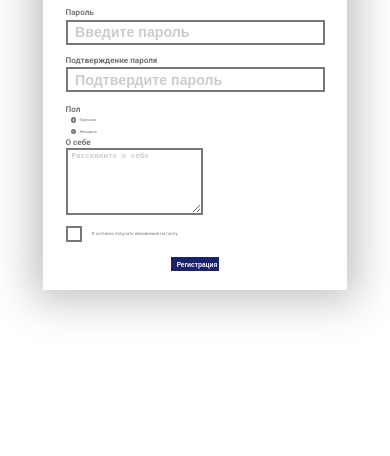
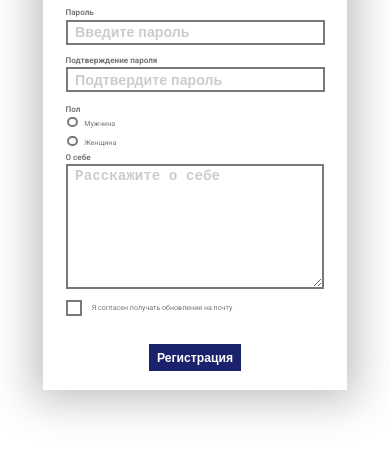
Before and after one commit to MininArtem/4p22-frontend-artem-minin, a plain HTML site: page Attestation_1/registration.html in a window 390 px wide. Shown: the part 234-690 px from the top of the page. Drawn offline with Linux system fonts and the light colour scheme.

Commit message:
attestation homework_8

```diff
--- a/Attestation_1/style-registration.css
+++ b/Attestation_1/style-registration.css
@@ -103,3 +103,50 @@
   background-color: #1A226B;
   margin-top: calc(56 / 1440 * 100vw);
 }
+
+@media screen and (max-width: 768px) {
+  .form-input__radio-button-label {
+    font-size: calc(14 / 768 * 100vw);
+    margin-left: calc( -6 /768 * 100vw);
+  }
+
+  .form-input__radio-button {
+    width: calc(20/ 768 * 100vw);
+    height: calc(20/ 768 * 100vw);
+    margin-right: calc(13 / 768 * 100vw);
+    margin-bottom: calc(11 / 768 * 100vw);
+}
+
+  .form-input__radio-button::before {
+    content: "";
+    width: calc(12/768 * 100vw);
+    height: calc(12/768 * 100vw);
+    box-shadow: inset calc(12/768 * 100vw) calc(12/768 * 100vw) #787878;
+  }
+
+  .form-input__textarea {
+    margin-top: calc(5/768 * 100vw);
+    width: calc(509/768 * 100vw);
+    height: calc(246/768 * 100vw);
+    padding-left: calc(15 /768 * 100vw);
+    font-size: calc(28/768 * 100vw);
+  }
+
+  .subscription__checkbox-label {
+    font-size: calc(14 / 768 * 100vw);
+  }
+
+  .subscription__checkbox-label::before {
+    content: "";
+    width: calc(16 / 768 * 100vw);
+    height: calc(16 / 768 * 100vw);
+    padding: calc(4 / 768 * 100vw);
+  }
+
+  .registration__button {
+    width: calc(180 / 768 * 100vw);
+    height: calc(52 / 768 * 100vw);
+    font-size: calc(24 / 768 * 100vw);
+    margin-top: calc(56 / 768 * 100vw);
+  }
+}
```
